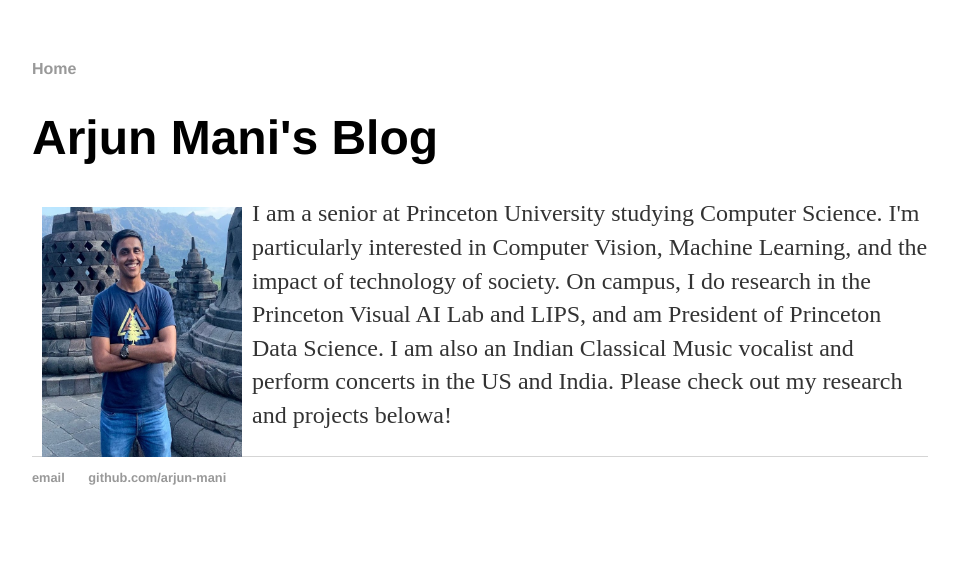
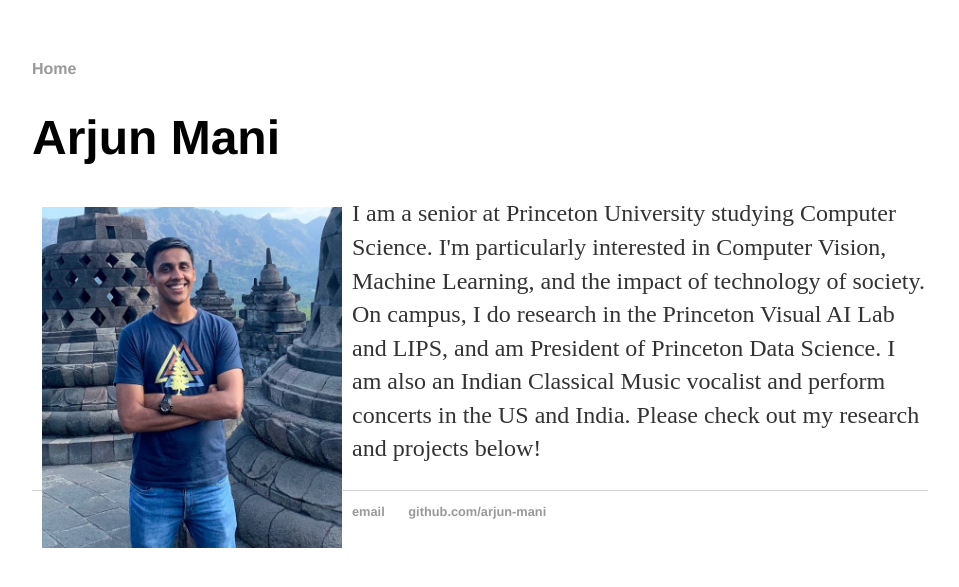
Before and after one commit to arjun-mani/arjun-mani.github.io, a Jekyll site: the page built from index.html, in a window 1280 px wide. Shown: the top 587 px of the page, without its empty margins (160-1119 px from the left). Built offline with Jekyll 4.4.1, drawn with Linux system fonts in a browser that asks for light colours.

Commit message:
Update index.html

```diff
--- a/index.html
+++ b/index.html
@@ -1,13 +1,15 @@
 ---
 layout: default
-title: Arjun Mani's Blog
+title: Arjun Mani
 ---
 <!--<h1>{{ test }}</h1>-->
 <h1>{{ page.title }}</h1>
 
-<img src="imgs/arjun_img.jpg" width="200" height="250">
+<div style="padding-right:10px">
+	<img src="imgs/arjun_img.jpg" width="300" height="341">
+</div>
 
-<p>I am a senior at Princeton University studying Computer Science. I'm particularly interested in Computer Vision, Machine Learning, and the impact of technology of society. On campus, I do research in the Princeton Visual AI Lab and LIPS, and am President of Princeton Data Science. I am also an Indian Classical Music vocalist and perform concerts in the US and India. Please check out my research and projects belowa!
+<p>I am a senior at Princeton University studying Computer Science. I'm particularly interested in Computer Vision, Machine Learning, and the impact of technology of society. On campus, I do research in the Princeton Visual AI Lab and LIPS, and am President of Princeton Data Science. I am also an Indian Classical Music vocalist and perform concerts in the US and India. Please check out my research and projects below!
 
 <!--
 <ul class="posts">
```
